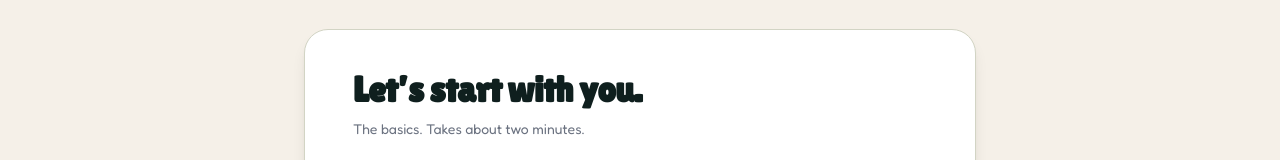
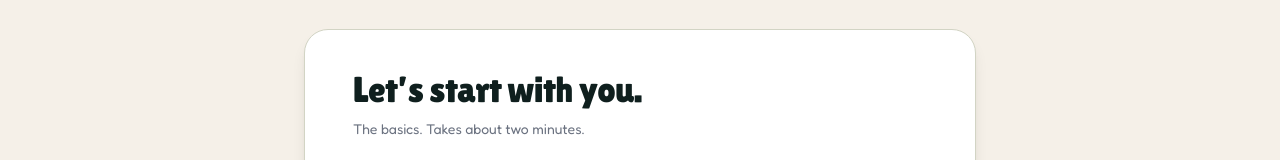
Before and after one commit to HansOheneba/celerey-compass, a Next.js app: page /apply in a window 1280 px wide. Shown: the part 181-341 px from the top of the page. Built offline with nearby package versions, Linux system fonts and the light colour scheme.

Commit message:
section titles

```diff
--- a/app/apply/ApplyForm.tsx
+++ b/app/apply/ApplyForm.tsx
@@ -311,7 +311,7 @@ export default function ApplyForm() {
                 transition={{ duration: 0.25, ease: "easeInOut" }}
               >
                 {/* Section header */}
-                <h2 className="mb-2 font-display text-3xl font-bold text-[#0f1f1e] sm:text-4xl">
+                <h2 className="mb-2 font-display text-3xl text-[#0f1f1e] sm:text-4xl">
                   {SECTION_TITLES[step]}
                 </h2>
                 <p className="mb-8 text-sm leading-relaxed text-[#6b7280]">
```
